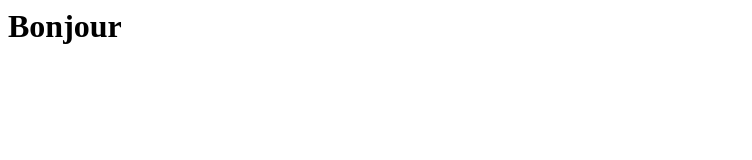
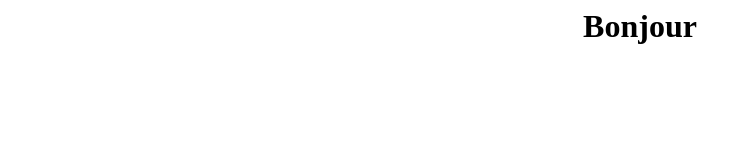
Before and after one commit to manal2/bonjour, a plain HTML site: page index.html in a window 1280 px wide. Shown: the whole page, without its empty margins (0-752 px from the left). Drawn offline with Linux system fonts and the light colour scheme.

Commit message:
centrer le mot Bonjour

```diff
--- a/index.html
+++ b/index.html
@@ -4,6 +4,6 @@
 		<meta charset="utf-8">
 	</head>
 	<body>
-		<h1>Bonjour</h1>
+		<center><h1>Bonjour</h1></center>
 	</body>
 </html>
```
